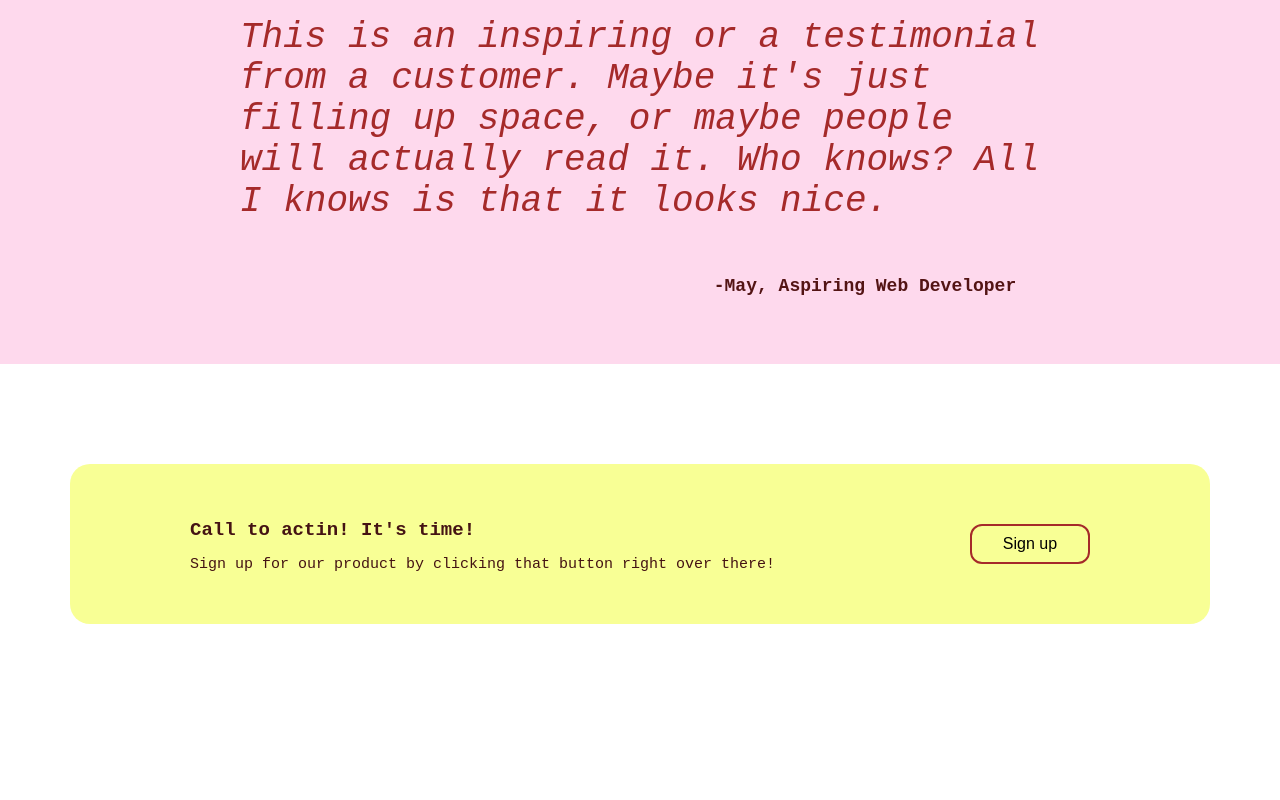
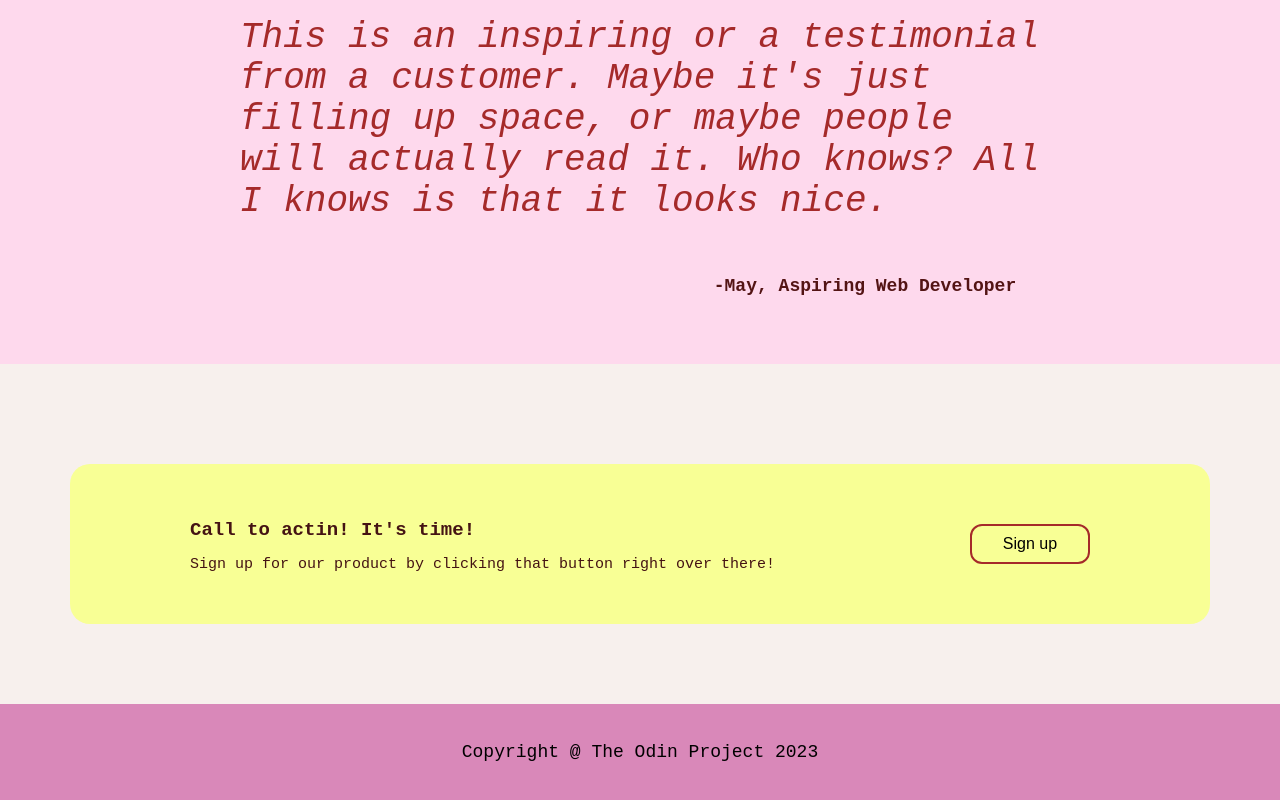
Before and after one commit to meiyswy/landing-page, a plain HTML site: page index.html in a window 1280 px wide. Shown: the part 1145-1945 px from the top of the page. Before the commit the page ends 1849 px from the top, so only its background shows below. Drawn offline with Linux system fonts and the light colour scheme.

Commit message:
Add html skeleton for the footer and the CSS style

```diff
--- a/index.html
+++ b/index.html
@@ -116,6 +116,14 @@
 
 
 
+    <div class="footer">
+        <p>
+            Copyright @ The Odin Project 2023
+        </p>
+    </div>
+
+
+
 
 </body>
 
--- a/style.css
+++ b/style.css
@@ -4,6 +4,9 @@ body {
     padding-left: 0px;
     padding-right: 0px;
     font-family: 'Courier New', Courier, monospace;
+    display: flex;
+    flex-direction: column;
+
 
 }
 
@@ -57,6 +60,7 @@ p {
     background-color: #D988B9;
     padding-left: 200px;
     padding-right: 200px;
+    flex-shrink: 1;
 
 
 }
@@ -176,5 +180,12 @@ h4{
   justify-content: center;
   padding-top: 100px;
   padding-bottom: 80px;
+  background-color:#f7f0ed ;
 
 }
+/*-------------------------------------------------------------------------------------*/
+.footer{
+    background-color: #D988B9;
+    text-align: center;
+    padding: 20px;
+}
```
